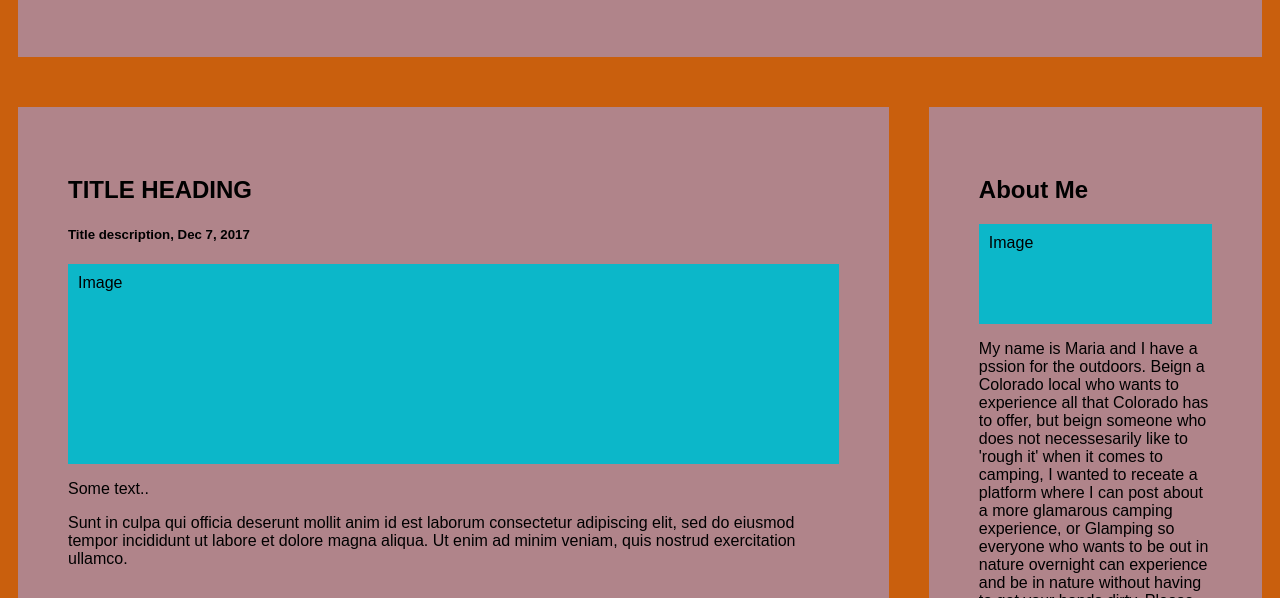
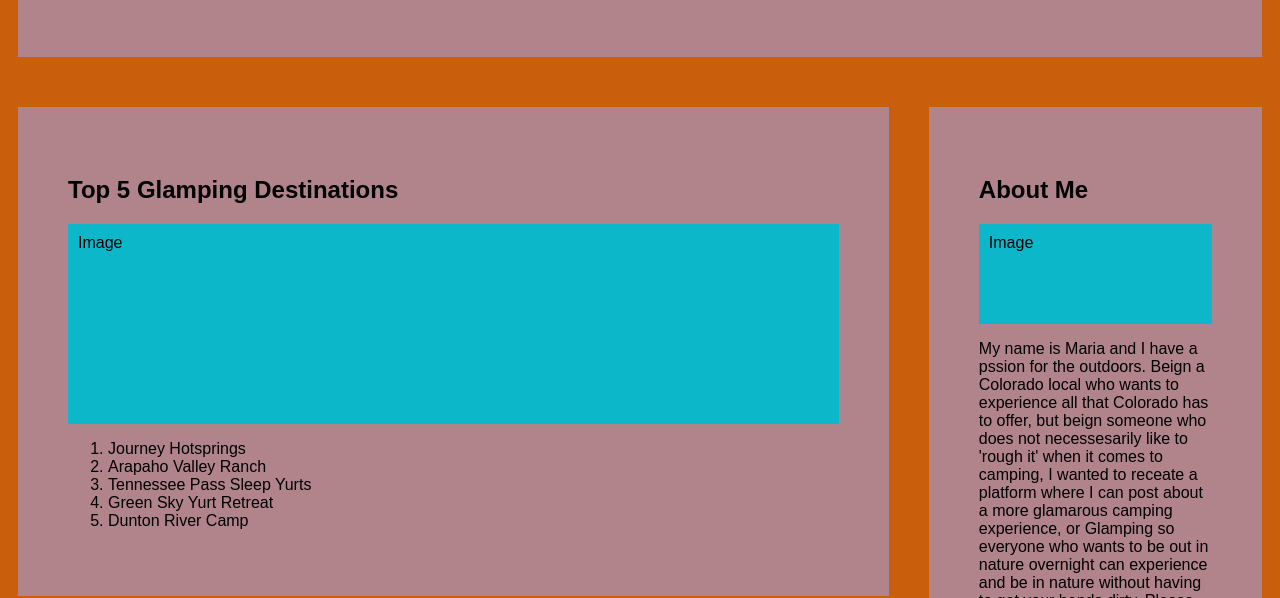
Before and after one commit to tahirm1/tahirm1.github.io, a plain HTML site: page index.html in a window 1280 px wide. Shown: the part 202-800 px from the top of the page. Drawn offline with Linux system fonts and the light colour scheme.

Commit message:
Update index.html

```diff
--- a/index.html
+++ b/index.html
@@ -7,7 +7,7 @@
     <title>Glamping blogpost</title>
     <link rel="stylesheet" href="main.css">
     <style> *{box-sizing: border-box;}
-    /* background color and spacing all around*/
+
 
     </style>
 </head>
@@ -20,11 +20,15 @@
     <div class="row">
       <div class="leftcolumn">
         <div class="card">
-          <h2>TITLE HEADING</h2>
-          <h5>Title description, Dec 7, 2017</h5>
+          <h2>Top 5 Glamping Destinations</h2>
           <div class="fakeimg" style="height:200px;">Image</div>
-          <p>Some text..</p>
-          <p>Sunt in culpa qui officia deserunt mollit anim id est laborum consectetur adipiscing elit, sed do eiusmod tempor incididunt ut labore et dolore magna aliqua. Ut enim ad minim veniam, quis nostrud exercitation ullamco.</p>
+          <p> <ol>
+            <li>Journey Hotsprings</li>
+            <li>Arapaho Valley Ranch</li>
+            <li>Tennessee Pass Sleep Yurts</li>
+            <li>Green Sky Yurt Retreat</li>
+            <li>Dunton River Camp</li>
+          </ol> </p>
         </div>
         <div class="card">
           <h2>TITLE HEADING</h2>
@@ -58,9 +62,10 @@
     <div class="footer">
       <h2>Footer</h2>
     </div>
+    <script src="app.js"></script>
+    <noscript>You need to enable JavaScript to view the full site.</noscript>
+    </body>
 
-    </body>
-    </html>
 
 
 
```
